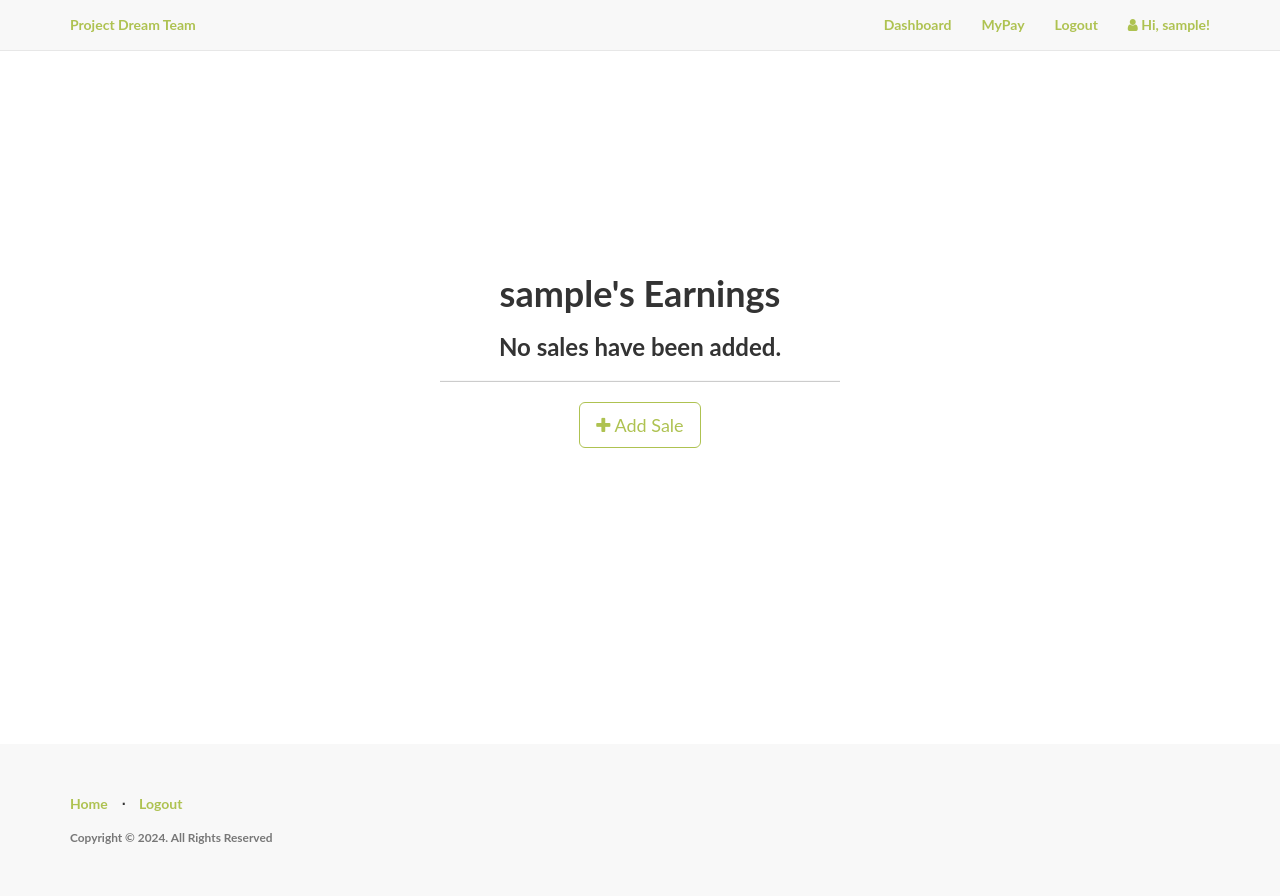
After one commit to phongnguyen999/myPay, a Flask app: page /mypay in a window 1280 px wide. The commit adds this page. Run offline with Flask 3, Linux system fonts and the light colour scheme; the visitor is signed in with stand-in values (Sample User, id 1); data that the repository does not hold is empty; parts of the project's set-up code (start-up, migrations or seed data) failed here and were passed over; some libraries are stand-ins or nearby versions.

Commit message:
feat(tech): implement myPay

```diff
--- a/app/__init__.py
+++ b/app/__init__.py
@@ -44,6 +44,9 @@ def create_app(config_name):
     from .home import home as home_blueprint
     app.register_blueprint(home_blueprint)
 
+    from .mypay import mypay as mypay_blueprint
+    app.register_blueprint(mypay_blueprint)
+
     @app.errorhandler(403)
     def forbidden(error):
         return render_template('errors/403.html', title='Forbidden'), 403
--- /dev/null
+++ b/app/mypay/__init__.py
@@ -0,0 +1,6 @@
+
+from flask import Blueprint
+
+mypay = Blueprint('mypay', __name__)
+
+from . import views
--- /dev/null
+++ b/app/mypay/views.py
@@ -0,0 +1,99 @@
+from flask import abort, flash, redirect, render_template, url_for
+from flask_login import login_required, current_user
+from ..models import Sale, Rate, Employee
+from .. import db
+from . import mypay
+from .forms import SaleForm
+
+
+def check_admin():
+    """
+    Prevent non-admins from accessing the page
+    """
+    if current_user.is_admin:
+        abort(403)
+
+@mypay.route('/mypay')
+@login_required
+def sales():
+    """
+    Render the dashboard template on the /dashboard route
+    """
+    # prevent admins from accessing the page
+    check_admin()
+
+    employee = Employee.query.get_or_404(current_user.id)
+    sales = employee.sales.all()
+
+    return render_template('mypay/mypays.html', sales=sales, employee=employee, title="Earnings")
+
+@mypay.route('/mypay/add', methods=['GET', 'POST'])
+@login_required
+def add_sale():
+    """
+    Add a sale to the database
+    """
+    check_admin()
+
+    add_sale = True
+    employee = Employee.query.get_or_404(current_user.id)
+
+    form = SaleForm()
+    if form.validate_on_submit():
+        sale = Sale(employee=employee, date = form.date.data,
+                                amount=form.amount.data, )
+        try:
+            # add department to the database
+            db.session.add(sale)
+            db.session.commit()
+            flash('You have successfully added a new sale.')
+        except:
+            # in case department name already exists
+            flash('Error: sale already exists.')
+
+        # redirect to departments page
+        return redirect(url_for('mypay.sales'))
+    return render_template('mypay/mypay.html', action="Add",
+                           add_sale=add_sale, form=form,
+                           title="Add Sale")
+
+@mypay.route('/mypay/edit/<int:id>', methods=['GET', 'POST'])
+@login_required
+def edit_sale(id):
+    """
+    Edit a sale
+    """
+    check_admin()
+
+    add_sale = False
+
+    sale = Sale.query.get_or_404(id)
+    form = SaleForm(obj=sale)
+    if form.validate_on_submit():
+        sale.amount = form.amount.data
+        sale.date = form.date.data
+        db.session.commit()
+        flash('You have successfully edited the sale.')
+
+        return redirect(url_for('mypay.sales'))
+
+    return render_template('mypay/mypay.html', action="Edit",
+                           add_sale=add_sale, form=form,
+                           sale=sale, title="Edit Sale")
+
+@mypay.route('/mypay/delete/<int:id>', methods=['GET', 'POST'])
+@login_required
+def delete_sale(id):
+    """
+    Delete a sale record from the database
+    """
+    check_admin()
+
+    sale = Sale.query.get_or_404(id)
+    db.session.delete(sale)
+    db.session.commit()
+    flash('You have successfully deleted the record.')
+
+    return redirect(url_for('mypay.sales'))
+
+    return render_template(title="Delete Record")
--- a/app/static/css/style.css
+++ b/app/static/css/style.css
@@ -124,3 +124,18 @@ p.copyright {
     margin-left: auto;
     margin-right: auto;
 }
+
+.notification-bell {
+    position: relative;
+    cursor: pointer;
+}
+
+.notification-badge {
+    position: absolute;
+    top: 2px; /* Adjusted top position to move it closer to the bell */
+    right: 2px; /* Adjusted right position to move it closer to the bell */
+    background-color: transparent;
+    color: red;
+    padding: 2px;
+    font-size: 10px;
+}
--- a/app/templates/base.html
+++ b/app/templates/base.html
@@ -3,7 +3,7 @@
 <!DOCTYPE html>
 <html lang="en">
 <head>
-    <title>{{ title }} | Project Dream Team</title>
+    <title>{{ title }} | Project MyPay</title>
     <link href="https://maxcdn.bootstrapcdn.com/bootstrap/3.3.7/css/bootstrap.min.css" rel="stylesheet">
     <link href="{{ url_for('static', filename='css/style.css') }}" rel="stylesheet">
     <link rel="shortcut icon" href="{{ url_for('static', filename='img/favicon.ico') }}">
@@ -29,8 +29,15 @@
                   <li><a href="{{ url_for('admin.list_sales') }}">Sales</a></li>
                   <li><a href="{{ url_for('admin.list_rates') }}">Rates</a></li>
                   <li><a href="{{ url_for('admin.list_employees') }}">Employees</a></li>
+                  <li class="notification-bell">
+                    <a data-toggle="dropdown" aria-haspopup="true" aria-expanded="false">
+                        <i class="fa fa-bell"></i>
+                            <span class="notification-badge">10</span>
+                    </a>
+                  </li>
                 {% else %}
                   <li><a href="{{ url_for('home.dashboard') }}">Dashboard</a></li>
+                  <li><a href="{{ url_for('mypay.sales') }}">MyPay</a></li>
                 {% endif %}
                 <li><a href="{{ url_for('auth.logout') }}">Logout</a></li>
                 <li><a><i class="fa fa-user"></i>  Hi, {{ current_user.username }}!</a></li>
@@ -63,7 +70,7 @@
                           <li><a href="{{ url_for('auth.login') }}">Login</a></li>
                         {% endif %}
                     </ul>
-                    <p class="copyright text-muted small">Copyright © 2016. All Rights Reserved</p>
+                    <p class="copyright text-muted small">Copyright © 2024. All Rights Reserved</p>
                 </div>
             </div>
         </div>
--- /dev/null
+++ b/app/templates/mypay/mypays.html
@@ -0,0 +1,76 @@
+<!-- app/templates/admin/departments/departments.html -->
+
+{% import "bootstrap/utils.html" as utils %}
+{% extends "base.html" %}
+{% block title %}Sales{% endblock %}
+{% block body %}
+<div class="content-section">
+  <div class="outer">
+    <div class="middle">
+      <div class="inner">
+        <br/>
+        {{ utils.flashed_messages() }}
+        <br/>
+        <h1 style="text-align:center;">{{employee.username}}'s Earnings</h1>
+        {% if sales %}
+          <hr class="intro-divider">
+          <div class="center">
+            <table class="table table-striped table-bordered">
+              <thead>
+                <tr>
+                  <th width="15%"> Amount </th>
+                  <th width="15%"> Date </th>
+                  <th width="15%"> Status </th>
+                  <th width="15%"> Edit </th>
+                  <th width="15%"> Delete </th>
+                </tr>
+              </thead>
+              <tbody>
+                {% for sale in sales %}
+                    <tr>
+                        <td>{{ sale.amount }}</td>
+                        <td>{{ sale.date.strftime('%Y-%m-%d') }}</td>
+                        <td>{% if sale.is_approved %}Approved{% else %}Pending{% endif %}</td>
+                        <td>
+                            {% if not sale.is_approved %}
+                                <a href="{{ url_for('mypay.edit_sale', id=sale.id) }}">
+                                    <i class="fa fa-pencil"></i> Edit
+                                </a>
+                            {% else %}
+                                <span class="disabled-button">
+                                    <i class="fa fa-pencil"></i> Edit
+                                </span>
+                            {% endif %}
+                        </td>
+                        <td>
+                            {% if not sale.is_approved %}
+                                <a href="{{ url_for('mypay.delete_sale', id=sale.id) }}">
+                                    <i class="fa fa-trash"></i> Delete
+                                </a>
+                            {% else %}
+                                <span class="disabled-button">
+                                    <i class="fa fa-trash"></i> Delete
+                                </span>
+                            {% endif %}
+                        </td>
+                    </tr>
+                {% endfor %}
+            </tbody>
+            </table>
+          </div>
+          <div style="text-align: center">
+        {% else %}
+          <div style="text-align: center">
+            <h3> No sales have been added. </h3>
+            <hr class="intro-divider">
+        {% endif %}
+          <a href="{{ url_for('mypay.add_sale') }}" class="btn btn-default btn-lg">
+            <i class="fa fa-plus"></i>
+            Add Sale
+          </a>
+        </div>
+      </div>
+    </div>
+  </div>
+</div>
+{% endblock %}
```
Also changed, not shown: app/home/views.py (+8 -1 lines), app/mypay/forms.py (added, +12 -0 lines), app/templates/home/dashboard.html (+8 -2 lines), app/templates/mypay/mypay.html (added, +30 -0 lines).
